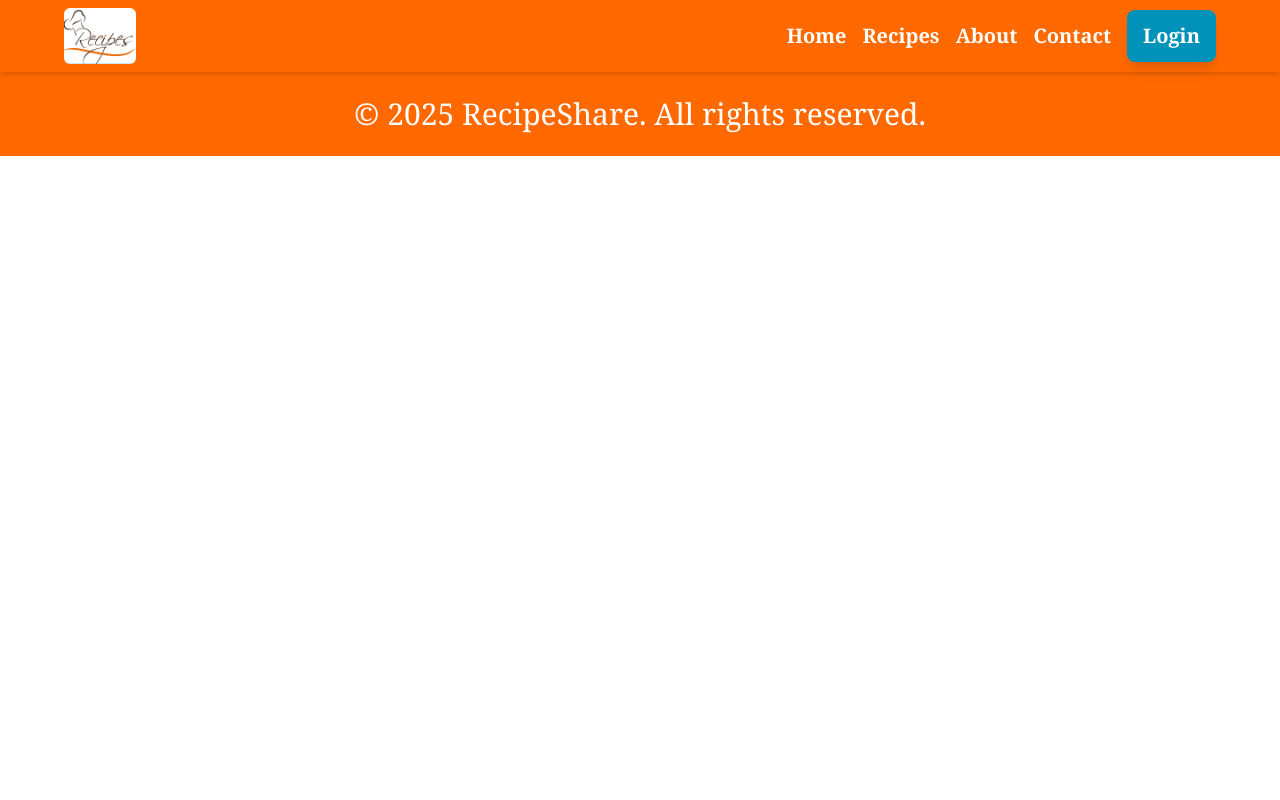
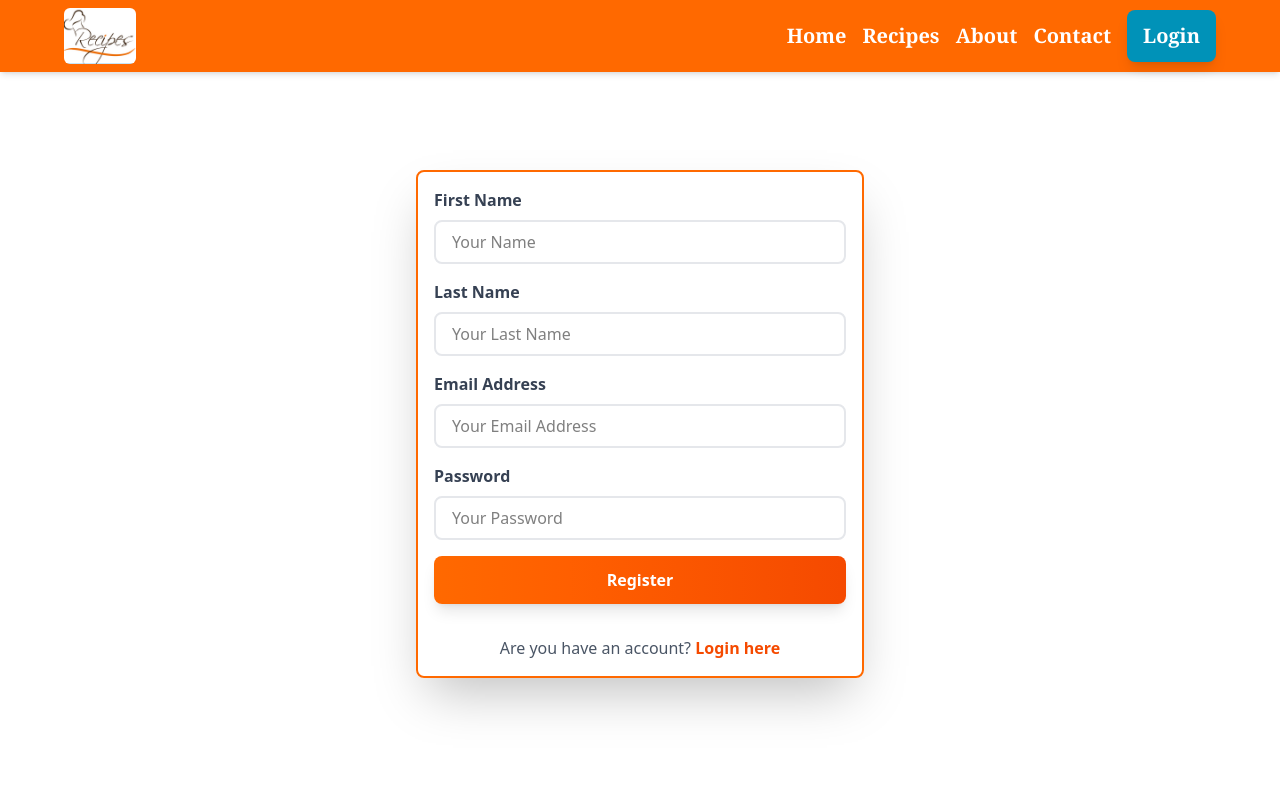
Before and after one commit to aymanbajar/resturant, a React (Vite) app in the folder frontend/: page /register in a window 1280 px wide. Shown: the top 800 px of the page. Built offline with nearby package versions, Linux system fonts and the light colour scheme.

Commit message:
feat(pages): add register logic

```diff
--- a/frontend/src/App.tsx
+++ b/frontend/src/App.tsx
@@ -4,6 +4,7 @@ import Footer from "./components/Footer";
 import HomePage from "./pages/HomePage";
 import LoginPage from "./pages/LoginPage";
 import { AuthProvider } from "./context/Auth/AuthProvider";
+import RegisterPage from "./pages/RegisterPage";
 function App() {
   return (
     <>
@@ -14,6 +15,7 @@ function App() {
         <Routes>
           <Route path="/" element={<  HomePage />} />
           <Route path="/login" element={<LoginPage />} />
+          <Route path="/register" element={<RegisterPage />} />
         </Routes>
       </BrowserRouter>
       <Footer />
--- a/frontend/src/pages/LoginPage.tsx
+++ b/frontend/src/pages/LoginPage.tsx
@@ -2,14 +2,13 @@ import { useState } from "react";
 import axios from "axios";
 import { BASE_URL } from "../Constants/BASE_URL";
 import { useNavigate } from "react-router-dom";
-import { AuthContext } from "../context/Auth/AuthContext";
-import { useContext } from "react";
+import { useAuth } from "../context/Auth/AuthContext";
 export default function LoginPage() {
   const [email, setEmail] = useState("");
   const [password, setPassword] = useState("");
   const [error, setError] = useState("");
   const navigate = useNavigate();
-  const { login } = useContext(AuthContext);
+  const { login } = useAuth();
   const handleSubmit = async (e: React.FormEvent) => {
     e.preventDefault();
     if(!email || !password){
--- /dev/null
+++ b/frontend/src/pages/RegisterPage.tsx
@@ -0,0 +1,152 @@
+/* eslint-disable @typescript-eslint/no-explicit-any */
+/* eslint-disable @typescript-eslint/no-unused-vars */
+import axios from "axios";
+import { BASE_URL } from "../Constants/BASE_URL";
+import { useState } from "react";
+import { useNavigate } from "react-router-dom";
+import { useAuth } from "../context/Auth/AuthContext";
+export default function RegisterPage() {
+    const {login} = useAuth();
+    const navigate = useNavigate();
+    const [dataForm, setDataForm] = useState({
+    firstName: "",
+    lastName: "",
+    email: "",
+    password: ""
+  });
+    const[error, setError] = useState("");
+  const handleSubmit = async (e: React.FormEvent) => {
+    e.preventDefault();
+    // Handle registration logic here
+    try{
+        const response =  await axios.post(`${BASE_URL}/user/register`,{
+            firstName: dataForm.firstName,
+            lastName: dataForm.lastName,
+            email: dataForm.email,
+            password: dataForm.password},{
+            headers:{
+                'Content-Type':'application/json'
+            }
+        })
+        if(!response.data){
+            setError("Registration failed");
+            return;
+        }
+    setDataForm({
+        firstName: "",
+        lastName: "",
+        email: "",
+        password: ""
+    });
+    navigate('/')
+    const token = response.data;
+    login(dataForm.email, token);
+    }catch(error: any){
+      setError("Registration failed. Please try again.");
+    }
+  };
+
+  return (
+    <div className="min-h-screen flex justify-center items-center px-4 py-20">
+      <div className="w-full max-w-md">
+        {/* card */}
+        <div className=" flex flex-col gap-4 p-4 shadow-2xl border-2  border-orange-500 rounded-lg">
+          {/* form    */}
+          <form onSubmit={handleSubmit} className="flex flex-col gap-4">
+            {/* first name input */}
+            <div className="flex flex-col space-y-2">
+              <label
+                htmlFor="name"
+                className="block text-gray-700 font-semibold"
+              >
+                First Name
+              </label>
+              <input
+                type="text"
+                id="name"
+                name="firstName"
+                value={dataForm.firstName}
+                onChange={(e) => setDataForm({...dataForm, firstName: e.target.value})}
+                placeholder="Your Name"
+                className="w-full px-4 py-2 border-2 border-gray-200 rounded-lg focus:outline-none focus:border-orange-500"
+              />
+            </div>
+            {/*last name input */}
+            <div className="flex flex-col space-y-2">
+              <label
+                htmlFor="name"
+                className="block text-gray-700 font-semibold"
+              >
+                Last Name
+              </label>
+              <input
+                type="text"
+                id="name"
+                name="lastName"
+                value={dataForm.lastName}
+                onChange ={(e) => setDataForm({...dataForm,lastName:e.target.value})}
+                placeholder="Your Last Name"
+                className="w-full px-4 py-2 border-2 border-gray-200 rounded-lg focus:outline-none focus:border-orange-500"
+              />
+            </div>
+            {/* email input */}
+            <div className="flex flex-col space-y-2">
+              <label
+                htmlFor="email"
+                className="block text-gray-700 font-semibold"
+              >
+                Email Address
+              </label>
+              <input
+                type="email"
+                id="email"
+                name="email"
+                value={dataForm.email}
+                onChange={(e) => setDataForm({...dataForm, email: e.target.value})}
+                placeholder="Your Email Address"
+                className="w-full px-4 py-2 border-2 border-gray-200 rounded-lg focus:outline-none focus:border-orange-500"
+              />
+            </div>
+            {/* password input */}
+            <div className="flex flex-col space-y-2">
+              <label
+                htmlFor="password"
+                className="block text-gray-700 font-semibold"
+              >
+                Password
+              </label>
+              <input
+                type="password"
+                id="password"
+                name="password"
+                value={dataForm.password}
+                onChange={(e) => setDataForm({...dataForm, password: e.target.value})}
+                placeholder="Your Password"
+                className="w-full px-4 py-2 border-2 border-gray-200 rounded-lg focus:outline-none focus:border-orange-500"
+              />
+            </div>
+            {/* submit button */}
+            <button
+              type="submit"
+              className="w-full bg-gradient-to-r from-orange-500 to-orange-600 hover:from-orange-600 hover:to-orange-700 text-white font-bold py-3 rounded-lg shadow-lg hover:shadow-xl transition-all duration-300 transform hover:scale-[1.02] active:scale-[0.98]"
+            >
+              Register
+            </button>
+          </form>
+            {error && (
+            <p className="text-red-500 text-center mt-2">{error}</p>
+            )}
+          <p className="text-gray-600 text-center mt-4">
+            Are you have an account?{" "}
+            <a
+              href="/login"
+              className="text-orange-600 hover:text-orange-700 font-semibold hover:underline transition-colors"
+            >
+              Login here
+            </a>
+          </p>
+        </div>
+      </div>
+    </div>
+  );
+}
```
Also changed, not shown: 1 other file (tests, documents, lock files or other folders).
